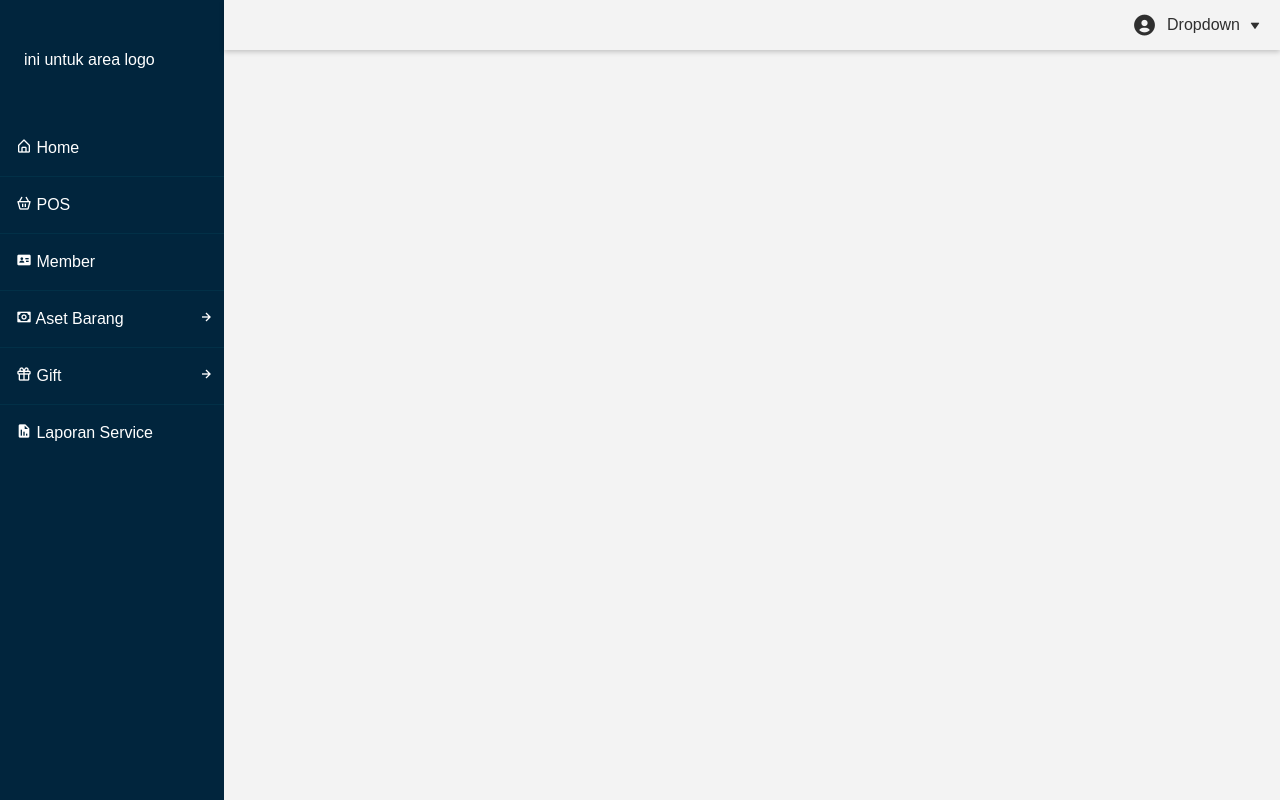
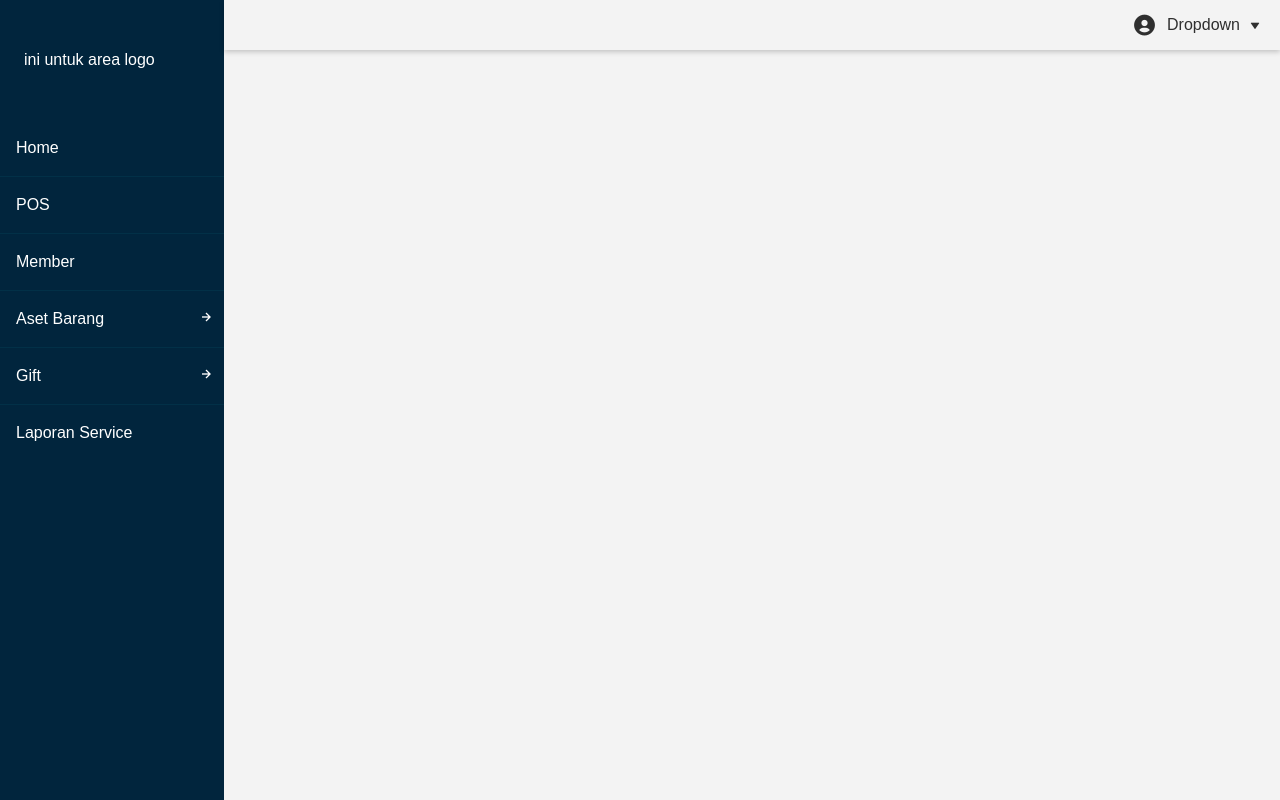
Before and after one commit to maulanadiki/next-pos, a Next.js app: page / in a window 1280 px wide. Built offline with nearby package versions, Linux system fonts and the light colour scheme.

Commit message:
perbaikan navbar mengikuti kaidah next js

```diff
--- a/src/app/layout.js
+++ b/src/app/layout.js
@@ -4,8 +4,8 @@ import { Inter } from 'next/font/google'
 const inter = Inter({ subsets: ['latin'] })
 
 export const metadata = {
-  title: 'Create Next App',
-  description: 'Generated by create next app',
+  title: 'Steam Motor',
+  description: 'Cuci Tanpa Sentuh',
 }
 
 export default function RootLayout({ children }) {
--- a/src/component/navbar/Navbar.jsx
+++ b/src/component/navbar/Navbar.jsx
@@ -1,8 +1,9 @@
 "use client"
 import React, { useState } from 'react'
 import { Menu } from './data'
-import './navbar.css'
+import styles from './navbar.module.css'
 import Link from 'next/link'
+import { useRouter } from 'next/navigation'
 
 const Navbar = () => {
   const [accordion, setAccordion] = useState(null);
@@ -21,40 +22,47 @@ const Navbar = () => {
     setToggle(!toggle);
   };
 
+  const router = useRouter()
+
   return (
-    <div className='navigation__main'>
+    <div className={styles['navigation__main']}>
 
-      <div className={`navbar__container ${toggle ? 'open' : ''}`}>
-        <div className="navbar__logo">
+      <div className={`${styles['navbar__container']} ${toggle ? styles.open : ''}`}>
+        <div className={styles['navbar__logo']}>
           ini untuk area logo
         </div>
-
-        {Menu.map((item, index) => (
-          <div key={item.id} className="navbar__main-container">
-            <div className={`navbar__main-accordion ${accordion === index ? 'accordion_active' : ''}`}
-              onClick={() => handleClick(index)}>
-              <a href={item.source}><i className={item.icon}></i> {item.menu}</a>
+        <div>
+          {Menu.map((menu, index) => {
+            return (
+              <div key={index} className={styles['navbar__main__container']}>
+                <div className={`${styles['navbar__main-accordion']} ${accordion === index ? styles['accordion_active'] : ''}`} onClick={() => handleClick(index)}>
+                  {menu.name}
                 </div>
-            {item.submenu && (
-              <span className={`navbar__main-icon ${accordion === index ? 'rotate' : ''}`}> <i className='bx bx-right-arrow-alt'></i></span>
-
+                {menu.submenu && (
+                  <span className={`${styles['navbar__main-icon']} ${accordion === index ? styles.rotate : ''}`}> <i className='bx bx-right-arrow-alt'></i></span>
                 )}
 
-            {item.submenu && (
-              <div className={`navbar__accordion-submenu ${accordion === index ? 'submenu-active' : ''}`}>
-                {item.submenu.map((subItem, subIndex) => (
-                  <div key={subItem.id} className={`navbar__submenu-item ${subAccordion === subIndex ? 'item-active' : ''}`}>
-                    <Link href={subItem.source}>
-                      <div className='navbar__submenu-list' onClick={() => handleSubAccordion(subIndex)}>
+
+                {menu.submenu && (
+                  <div className={`${styles['navbar__accordion-submenu']} ${accordion === index ? styles['submenu-active'] : ''}`}>
+                    {menu.submenu.map((subItem, subIndex) => {
+                      return (
+                        <div key={subIndex}>
+                          <div className={`${styles['navbar__submenu-item']} ${subAccordion === subIndex ? styles['item-active'] : ''}`}>
+                            <div className={styles['navbar__submenu-list']} onClick={() => handleSubAccordion(subIndex)}>
                               <i className={subItem.icon}></i> {subItem.title}
                             </div>
-                    </Link>
                           </div>
-                ))}
+                        </div>
+                      )
+                    })}
                   </div>
                 )}
               </div>
-        ))}
+            )
+          })}
+        </div>
+
       </div>
 
       <div className="navbar__footer">
--- a/src/component/navbar/data.jsx
+++ b/src/component/navbar/data.jsx
@@ -1,79 +1,79 @@
 export const Menu =[
     {
         id:0,
-        menu:'Home',
+        name:'Home',
         icon:'bx bx-home-alt',
-        source:'/home',
+        path:'/',
         submenu:'',
     },
     {
         id:1,
-        menu:'POS',
+        name:'POS',
         icon:'bx bx-basket',
-        source:'/home',
+        path:'/home',
         submenu:'',
     },
     {
         id:2,
-        menu:'Member',
+        name:'Member',
         icon:'bx bxs-id-card',
-        source:'/member',
+        path:'/member',
         submenu:'',
     },
     {
         id:3,
-        menu:'Aset Barang',
+        name:'Aset Barang',
         icon:'bx bx-money',
         submenu:[
             {
                 id:6,
                 title:'Daftar Aset',
-                source:'/aset',
+                path:'/aset',
                 icon:'uil uil-file-plus-alt'
             },
             {
                 id:8,
                 title:'Barang Masuk',
-                source:'/masuk',
+                path:'/masuk',
                 icon:'uil uil-import',
             },
             {
                 id:9,
                 title:'Barang Keluar',
-                source:'/keluar',
+                path:'/keluar',
                 icon:'uil uil-parcel',
             },
             {
                 id:10,
                 title:'Stok Barang',
-                source:'/stok',
+                path:'/stok',
                 icon:'bx bxs-paste',
             },
         ],
     },
     {
         id:4,
-        menu:'Gift',
+        name:'Gift',
         icon:'bx bx-gift',
         submenu:[
             {
                 id:11,
                 title:'Vocher Gift',
-                source:'/home',
+                path:'/home',
                 icon:'bx bxs-discount',
             },
             {
                 id:12,
                 title:'Setting Program',
-                source:'/home',
+                path:'/home',
                 icon:'uil uil-setting',
             }
         ],
     },
     {
         id:5,
-        menu:'Laporan Service',
-        source:'/laporan',
+        name:'Laporan Service',
+        path:'/laporan',
         icon:'bx bxs-report',
         submenu:'',
     },
--- a/src/component/navbar/navbar.css
+++ b/src/component/navbar/navbar.module.css
@@ -13,14 +13,14 @@
 .navbar__logo{
     padding: 3rem 1.5rem;
 }
-.navbar__main-container{
+.navbar__main__container{
     border-bottom: 1px solid var(--blue-pursian);
     /* overflow: auto; */
 }
-.navbar__main-container:nth-last-child(1){
+.navbar__main__container:nth-last-child(1){
     border-bottom: none;
 }
-.navbar__main-container:hover{
+.navbar__main__container:hover{
     background-color: var(--blue-pursian);
     cursor: pointer;
 }
```
Also changed, not shown: src/component/navbar/datalamanavbar.js (added, +67 -0 lines). Lines whose indentation alone changed are shown as unchanged.
